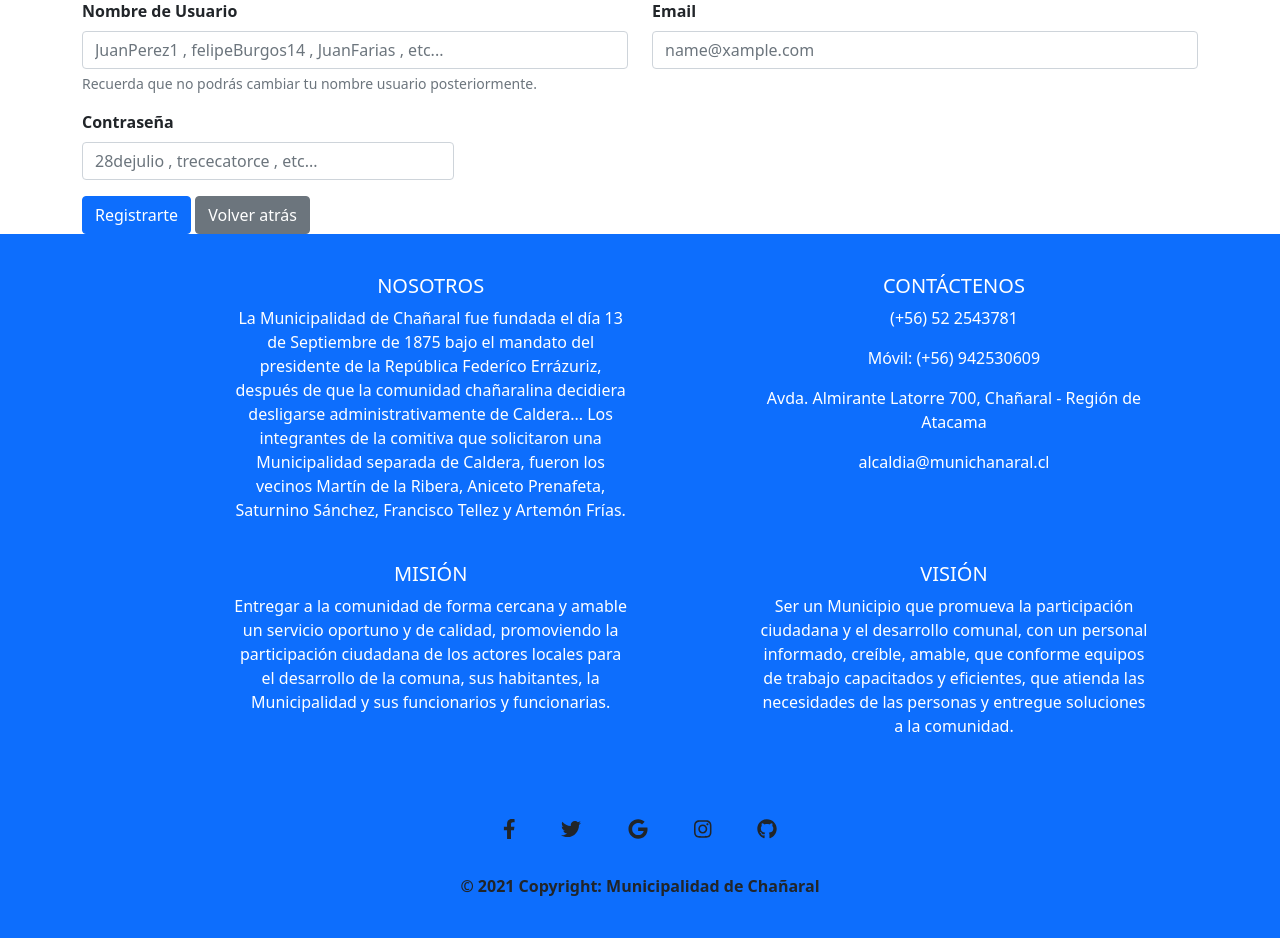
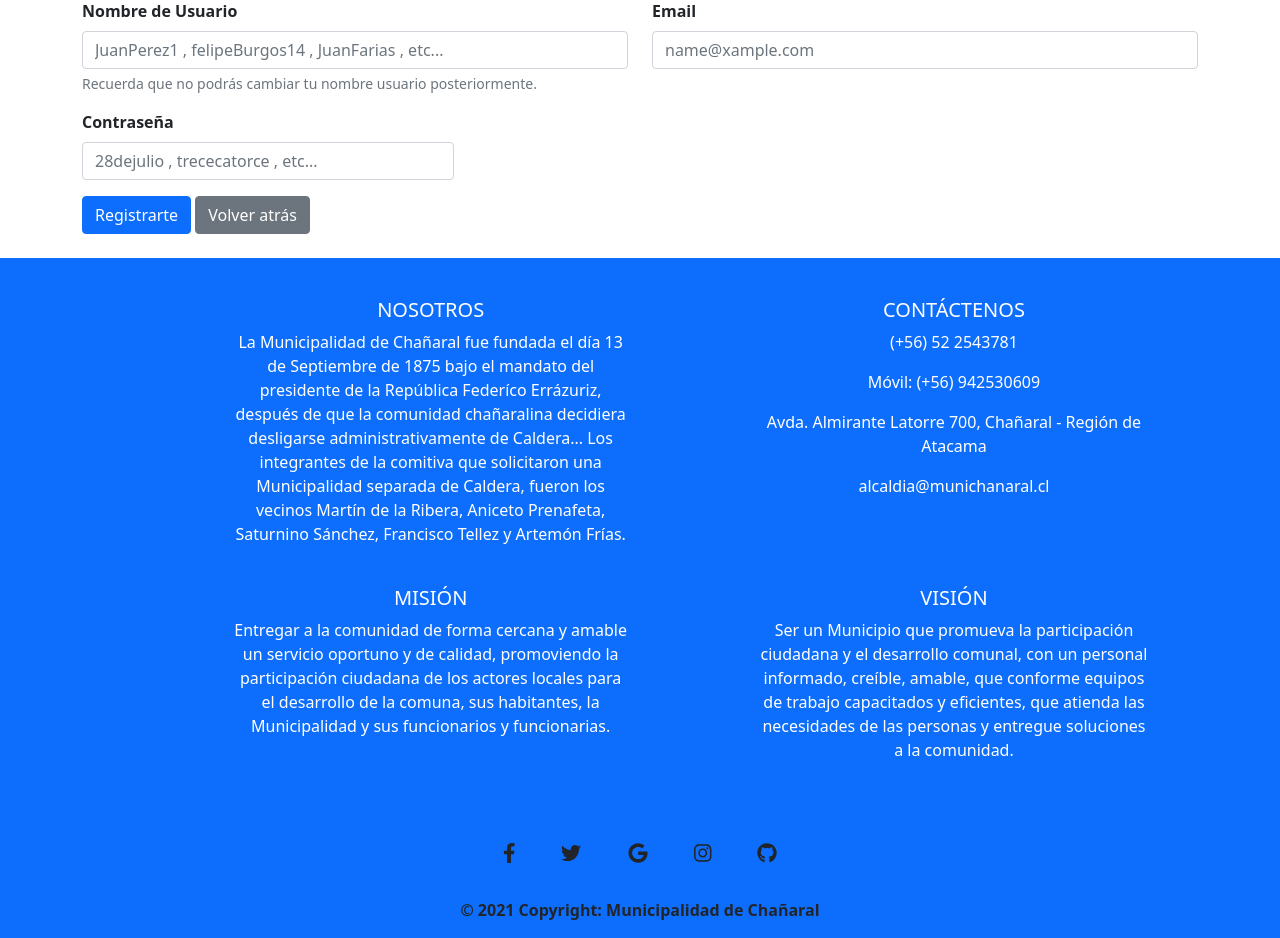
Before and after one commit to FernandoProg/ProyectoTIS, a PHP site: page /registro_usuario.php in a window 1280 px wide. Shown: the part 274-1212 px from the top of the page. Before the commit the page ends 1170 px from the top, so only its background shows below. Run offline with PHP 8.4, Linux system fonts and the light colour scheme.

Commit message:
Update registro_usuario.php

```diff
--- a/registro_usuario.php
+++ b/registro_usuario.php
@@ -79,7 +79,7 @@
               <span> Es rápido y fácil. </span>
             </div>
             <div class="col-12">
-              <form class="form mt-5" >
+              <form class="form mt-5 mb-4" >
                   <div class="mb-3 row">
                       <div class="col-lg-6 col-sm-12 col-md-12">
                         <label for="exampleInputEmail1" class="fw-bolder form-label">Nombre de Usuario</label>
```
